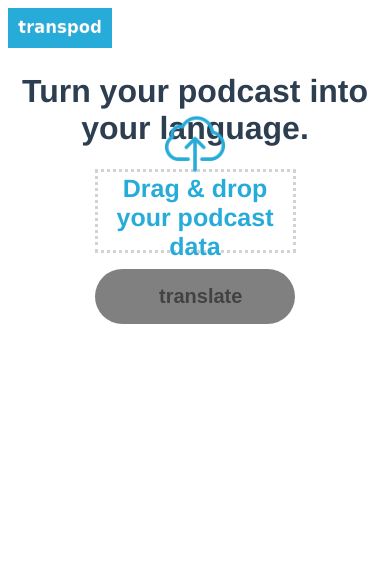
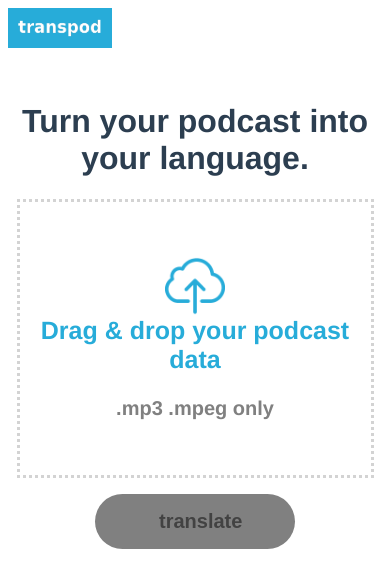
Before and after one commit to koootarooo/transpod, a Vue app: page / in a window 390 px wide. Shown: the top 588 px of the page. Built offline with nearby package versions, Linux system fonts and the light colour scheme.

Commit message:
add responsive settings

```diff
--- a/src/App.vue
+++ b/src/App.vue
@@ -1,7 +1,7 @@
 <template>
   <div id="app">
     <MainHeader/>
-    <TranslatePodcast msg="Turn your podcast into your language."/>
+    <TranslatePodcast/>
   </div>
 </template>
 
--- a/src/components/TranslatePodcast.vue
+++ b/src/components/TranslatePodcast.vue
@@ -1,7 +1,7 @@
 <template>
   <div class="translate">
     <div class="msg">
-      <h1>{{ msg }}</h1>
+      <h1>Turn your podcast into your language.</h1>
     </div>
     <div class="drop_zone" @dragenter="dragEnter" @dragleave="dragLeave" @dragover.prevent @drop.prevent="dropFile" :class="{enter: isEnter}" v-if="!isLoading">
       <img src="../assets/upload_img_lightblue.png" width="60" height="60">
@@ -41,9 +41,6 @@
 <script>
 export default {
   name: 'TranslatePodcast',
-  props: {
-    msg: String
-  },
   data() {
     return {
       file_title: "",
@@ -332,4 +329,43 @@ export default {
     transform: scale(1);
   }
 }
+
+/* for smartphone */
+@media screen and (max-width:480px) {
+  .msg {
+    margin-top: 30px;
+  }
+  .drop_zone {
+    border: 3px dotted #d3d3d3;
+    width: 90vw;
+    height: 70vw;
+    display:flex;
+    align-self: center;
+    flex-flow: column;
+    align-items: center;
+    justify-content: center;
+    color: black;
+    font-size: 20px;
+    font-weight: bold;
+  }
+  .overlay{
+    z-index:1;
+    position:fixed;
+    top:0;
+    left:0;
+    width:100%;
+    height:100%;
+    background-color:rgba(0,0,0,0.5);
+    display: block;
+  }
+  .overlay_contents {
+    z-index: 2;
+    width: 75%;
+    height:25%;
+    background: #fff;
+    margin: auto;
+    margin-top: 80px;
+  }
+
+}
 </style>
```
